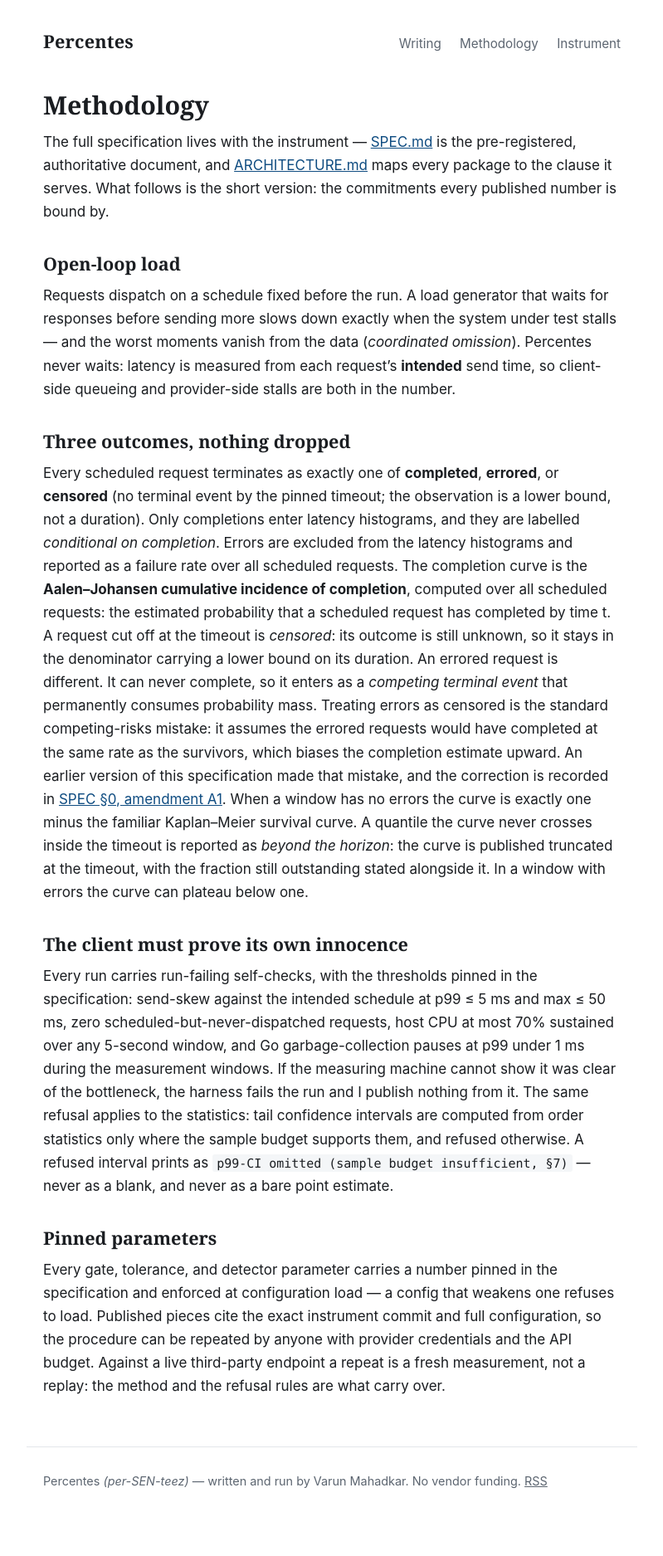
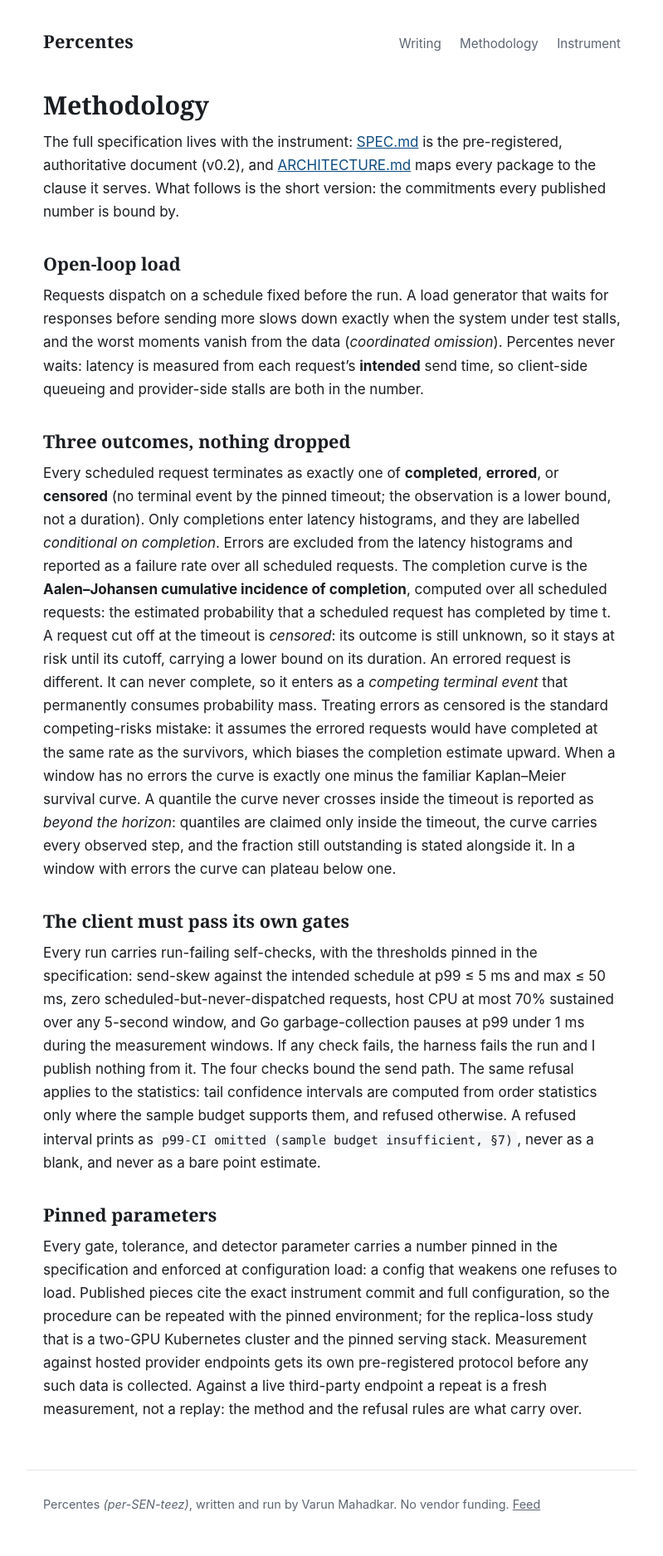
Before and after one commit to percentes/percentes.github.io, a Jekyll site: the page built from methodology/index.md, in a window 1280 px wide. Shown: the whole page at 83% size, without its empty margins (240-1039 px from the left). Built offline with Jekyll 4.4.1, drawn with Linux system fonts in a browser that asks for light colours; before the commit the page ends 1847 px from its top, so only the background shows below that.

Commit message:
site: review fixes, favicon, feed and crawler files

```diff
--- a/404.html
+++ b/404.html
@@ -7,4 +7,4 @@ permalink: /404.html
 <h1>404</h1>
 <p>Nothing at this URL. <a href="/">Back to the front page</a> —
 or if a published link brought you here, that is a defect:
-<a href="https://github.com/percentes/percentes/issues">report it</a>.</p>
+<a href="https://github.com/percentes/percentes.github.io/issues">report it</a>.</p>
--- a/_config.yml
+++ b/_config.yml
@@ -1,14 +1,17 @@
 title: Percentes
 description: >-
-  Reliability measurement for LLM inference — coordinated-omission-correct,
-  censoring-aware, and honest about the requests that never finish.
+  Reliability measurement for LLM inference under load and failure.
+  Every scheduled request is accounted for, and the measuring client
+  must pass its own gates before any number counts.
 url: "https://percentes.ai"
 baseurl: ""
+author: Varun Mahadkar
 
 markdown: kramdown
 permalink: /writing/:year/:title/
 plugins:
   - jekyll-feed
+  - jekyll-sitemap
 
 feed:
   path: feed.xml
--- a/_layouts/default.html
+++ b/_layouts/default.html
@@ -3,10 +3,11 @@
 <head>
   <meta charset="utf-8">
   <meta name="viewport" content="width=device-width, initial-scale=1">
-  <title>{% if page.title %}{{ page.title }} · {{ site.title }}{% else %}{{ site.title }} — reliability measurement for LLM inference{% endif %}</title>
+  <title>{% if page.title %}{{ page.title }} · {{ site.title }}{% else %}{{ site.title }}: reliability measurement for LLM inference{% endif %}</title>
   <meta name="description" content="{{ page.excerpt | default: site.description | strip_html | normalize_whitespace | truncate: 160 }}">
   <link rel="stylesheet" href="/assets/style.css">
-  <link rel="alternate" type="application/rss+xml" title="{{ site.title }}" href="/feed.xml">
+  <link rel="icon" href="/assets/favicon.svg" type="image/svg+xml">
+  <link rel="alternate" type="application/atom+xml" title="{{ site.title }}" href="/feed.xml">
   <link rel="canonical" href="{{ page.url | absolute_url }}">
   <meta name="author" content="Varun Mahadkar">
   <meta property="og:type" content="{% if page.layout == 'post' %}article{% else %}website{% endif %}">
@@ -29,8 +30,8 @@
     {{ content }}
   </main>
   <footer>
-    <p>Percentes <span class="pron">(per-SEN-teez)</span> — written and run by Varun Mahadkar. No vendor funding.
-    <a href="/feed.xml">RSS</a></p>
+    <p>Percentes <span class="pron">(per-SEN-teez)</span>, written and run by Varun Mahadkar. No vendor funding.
+    <a href="/feed.xml">Feed</a></p>
   </footer>
 </body>
 </html>
--- a/methodology/index.md
+++ b/methodology/index.md
@@ -6,9 +6,9 @@ permalink: /methodology/
 
 # Methodology
 
-The full specification lives with the instrument —
+The full specification lives with the instrument:
 [SPEC.md](https://github.com/percentes/percentes/blob/main/SPEC.md) is
-the pre-registered, authoritative document, and
+the pre-registered, authoritative document (v0.2), and
 [ARCHITECTURE.md](https://github.com/percentes/percentes/blob/main/docs/ARCHITECTURE.md)
 maps every package to the clause it serves. What follows is the short
 version: the commitments every published number is bound by.
@@ -17,7 +17,7 @@ version: the commitments every published number is bound by.
 
 Requests dispatch on a schedule fixed before the run. A load generator
 that waits for responses before sending more slows down exactly when the
-system under test stalls — and the worst moments vanish from the data
+system under test stalls, and the worst moments vanish from the data
 (*coordinated omission*). Percentes never waits: latency is measured
 from each request's **intended** send time, so client-side queueing and
 provider-side stalls are both in the number.
@@ -33,41 +33,43 @@ rate over all scheduled requests. The completion curve is the
 **Aalen–Johansen cumulative incidence of completion**, computed over all
 scheduled requests: the estimated probability that a scheduled request
 has completed by time t. A request cut off at the timeout is *censored*:
-its outcome is still unknown, so it stays in the denominator carrying a
-lower bound on its duration. An errored request is different. It can
+its outcome is still unknown, so it stays at risk until its cutoff,
+carrying a lower bound on its duration. An errored request is different. It can
 never complete, so it enters as a *competing terminal event* that
 permanently consumes probability mass. Treating errors as censored is
 the standard competing-risks mistake: it assumes the errored requests
 would have completed at the same rate as the survivors, which biases the
-completion estimate upward. An earlier version of this specification made
-that mistake, and the correction is recorded in
-[SPEC §0, amendment A1](https://github.com/percentes/percentes/blob/main/SPEC.md).
+completion estimate upward.
 When a window has no errors the curve is exactly one minus the familiar
 Kaplan–Meier survival curve. A quantile the curve never crosses inside
-the timeout is reported as *beyond the horizon*: the curve is published
-truncated at the timeout, with the fraction still outstanding stated
-alongside it. In a window with errors the curve can plateau below one.
+the timeout is reported as *beyond the horizon*: quantiles are claimed
+only inside the timeout, the curve carries every observed step, and the
+fraction still outstanding is stated alongside it. In a window with
+errors the curve can plateau below one.
 
-## The client must prove its own innocence
+## The client must pass its own gates
 
 Every run carries run-failing self-checks, with the thresholds pinned in
 the specification: send-skew against the intended schedule at p99 ≤ 5 ms
 and max ≤ 50 ms, zero scheduled-but-never-dispatched requests, host CPU
 at most 70% sustained over any 5-second window, and Go garbage-collection
-pauses at p99 under 1 ms during the measurement windows. If the measuring
-machine cannot show it was clear of the bottleneck, the harness fails the
-run and I publish nothing from it. The same refusal applies to the
+pauses at p99 under 1 ms during the measurement windows. If any check
+fails, the harness fails the run and I publish nothing from it. The
+four checks bound the send path. The same refusal applies to the
 statistics: tail confidence intervals are computed from order statistics
 only where the sample budget supports them, and refused otherwise. A
-refused interval prints as `p99-CI omitted (sample budget insufficient, §7)` —
+refused interval prints as `p99-CI omitted (sample budget insufficient, §7)`,
 never as a blank, and never as a bare point estimate.
 
 ## Pinned parameters
 
 Every gate, tolerance, and detector parameter carries a number pinned
-in the specification and enforced at configuration load — a config that
+in the specification and enforced at configuration load: a config that
 weakens one refuses to load. Published pieces cite the exact instrument
-commit and full configuration, so the procedure can be repeated by anyone
-with provider credentials and the API budget. Against a live third-party
-endpoint a repeat is a fresh measurement, not a replay: the method and
-the refusal rules are what carry over.
+commit and full configuration, so the procedure can be repeated with the
+pinned environment; for the replica-loss study that is a two-GPU
+Kubernetes cluster and the pinned serving stack. Measurement against
+hosted provider endpoints gets its own pre-registered protocol before
+any such data is collected. Against a live third-party endpoint a repeat
+is a fresh measurement, not a replay: the method and the refusal rules
+are what carry over.
--- /dev/null
+++ b/robots.txt
@@ -0,0 +1,4 @@
+User-agent: *
+Allow: /
+
+Sitemap: https://percentes.ai/sitemap.xml
```
Also changed, not shown: index.md (+14 -9 lines), writing/index.md (+1 -2 lines), assets/favicon.svg (added).
